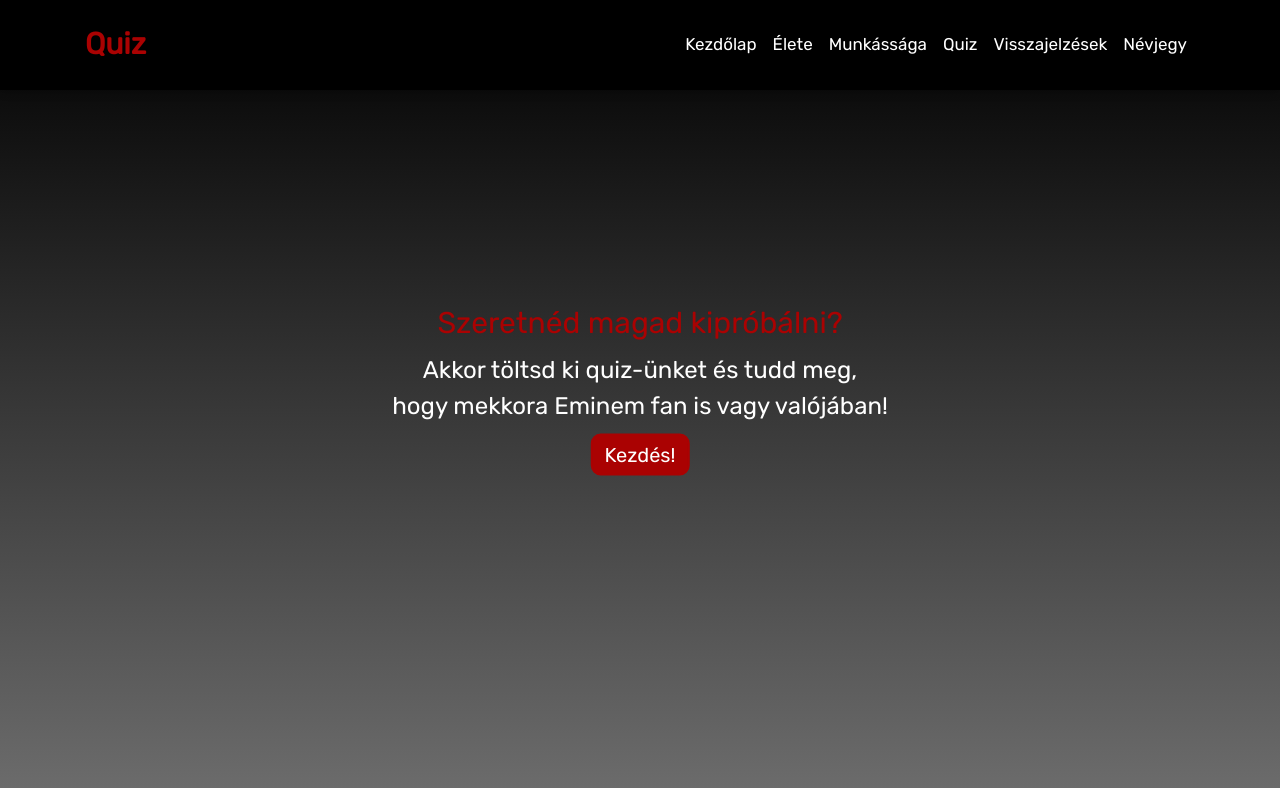
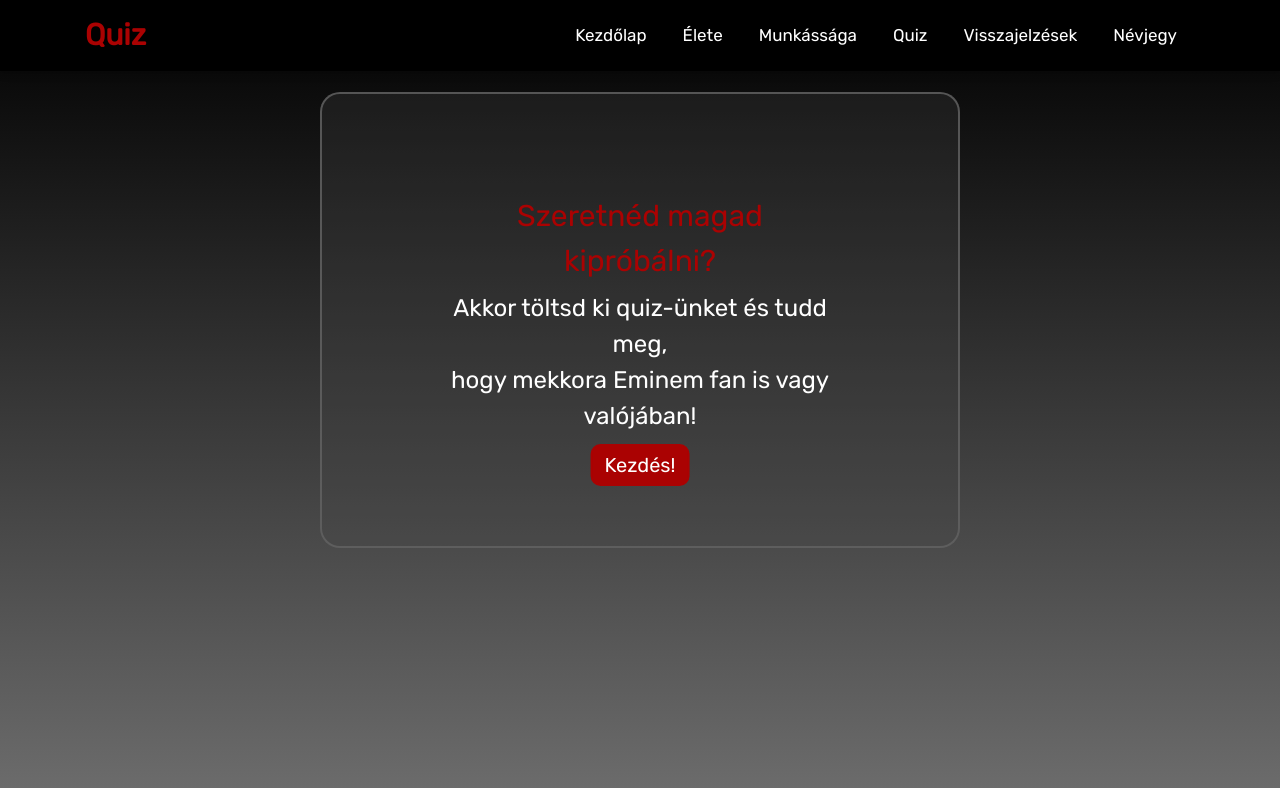
Before and after one commit to borsodi-koppany/RajongoiOldal2022C, a PHP site: page /quiz.html in a window 1280 px wide. Shown: the top 788 px of the page. Run offline with PHP 8.4, Linux system fonts and the light colour scheme; some libraries are stand-ins or nearby versions.

Commit message:
**kvíz szépítése** Fixes #63

```diff
--- a/css/quiz.css
+++ b/css/quiz.css
@@ -66,7 +66,8 @@
     border: 2px solid red;
   }
   .q {
-      margin-top: 100px;
+    margin-top: 100px;
+
   }
 
 
@@ -114,4 +115,20 @@
     left: 50%;
     -ms-transform: translate(-50%, -50%);
     transform: translate(-50%, -50%);
+    background-color: rgba(71, 71, 71, 0.274);
+    padding-top: 0vh;
+    padding-bottom: 12vh;
+    padding-left: 10vw;
+    padding-right: 10vw;
+    border-radius: 20px;
+    border: 2px solid rgba(100, 100, 100, 0.815);
+    align-items: center;
+    vertical-align: middle;
   }
+
+  .nav-link {
+    padding: 0;
+    margin: 5px;
+    text-align: left;
+    display: block;
+  }
--- a/css/style.css
+++ b/css/style.css
@@ -181,3 +181,29 @@
     scrollbar-width: thin;
   }
 }
+
+.navbar-toggler {
+  width: 10vh;
+}
+
+.navbar-toggler:hover {
+  background-color: transparent;
+}
+
+.nav-link {
+  padding: 0;
+  margin: 5px;
+  text-align: left;
+  display: block;
+}
+
+.link {
+  padding: 0;
+  margin: 5px;
+  text-align: left;
+  display: block;
+}
+
+.nav-item {
+  margin: 5px;
+}
--- a/javascript/quiz.js
+++ b/javascript/quiz.js
@@ -2,6 +2,7 @@
     document.getElementById("welcomeDiv").style.display = "block";
     document.getElementById("show").style.display = "none";
     document.getElementById("q").style.display = "none";
+    document.getElementById("position").style.display = "none";
  }
 
 const quizData = [
--- a/quiz.html
+++ b/quiz.html
@@ -28,21 +28,22 @@
         >
           <span class="navbar-toggler-icon"></span>
         </button>
+
         <div class="collapse navbar-collapse" id="navbarResponsive">
           <ul class="navbar-nav ml-auto">
-            <li class="nav-item"><a class="nav-link" href="index.html">Kezdőlap</a></li>
-            <li class="nav-item"><a class="nav-link" href="elete.html">Élete</a></li>
-            <li class="nav-item"><a class="nav-link" href="munkassaga.html">Munkássága</a></li>
-            <li class="nav-item"><a class="nav-link" href="#">Quiz</a></li>
-            <li class="nav-item"><a class="nav-link" href="visszajezesek.html">Visszajelzések</a></li>
-            <li class="nav-item"><a class="nav-link" href="nevjegy.html">Névjegy</a></li>
+            <li class="nav-item"><a class="nav-link link" href="index.html">Kezdőlap</a></li>
+            <li class="nav-item"><a class="nav-link link" href="elete.html">Élete</a></li>
+            <li class="nav-item"><a class="nav-link link" href="munkassaga.html">Munkássága</a></li>
+            <li class="nav-item"><a class="nav-link link" href="#">Quiz</a></li>
+            <li class="nav-item"><a class="nav-link link" href="visszajezesek.html">Visszajelzések</a></li>
+            <li class="nav-item"><a class="nav-link link" href="nevjegy.html">Névjegy</a></li>
           </ul>
         </div>
       </div>
     </nav>
 
 
-    <div class="position">
+    <div id="position" class="position">
       <div id="q" class="q">
           <p class="p1">Szeretnéd magad kipróbálni?</p>
           <p class="p2">Akkor töltsd ki quiz-ünket és tudd meg,<br>hogy mekkora Eminem fan is vagy valójában!</p>
```
